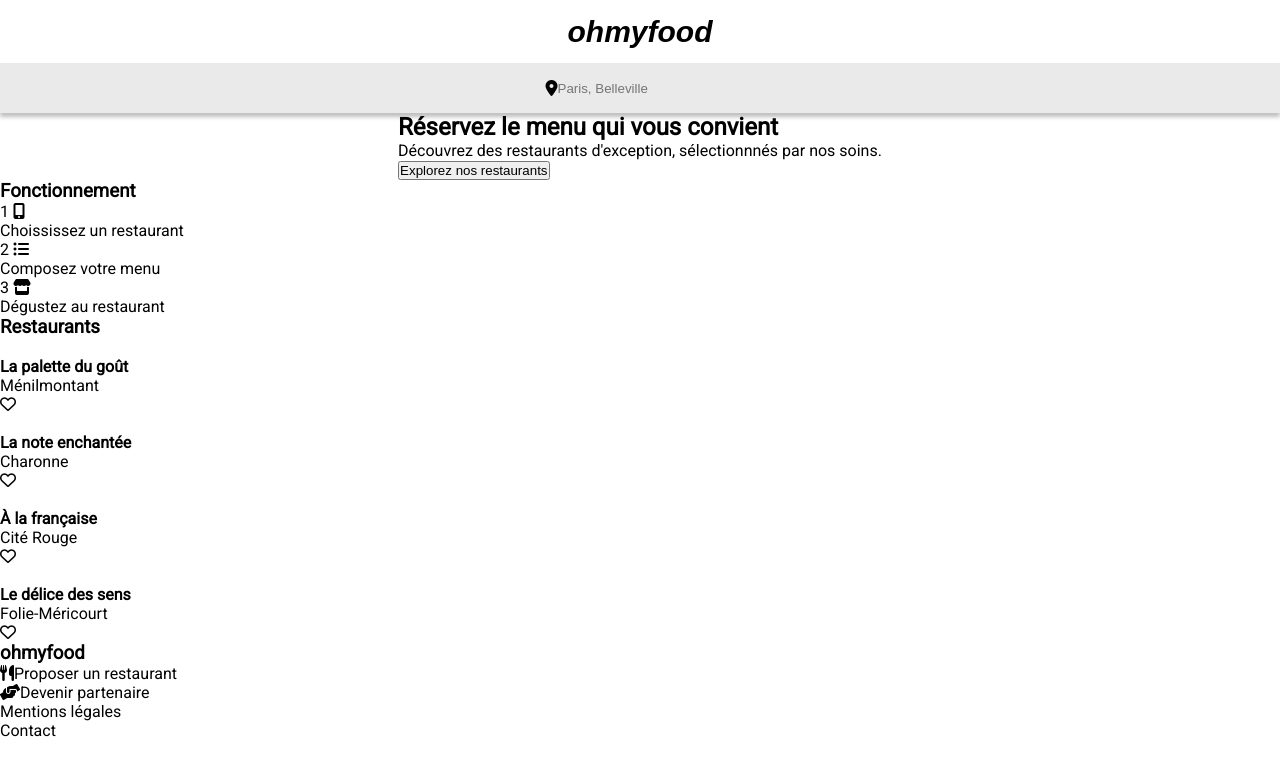
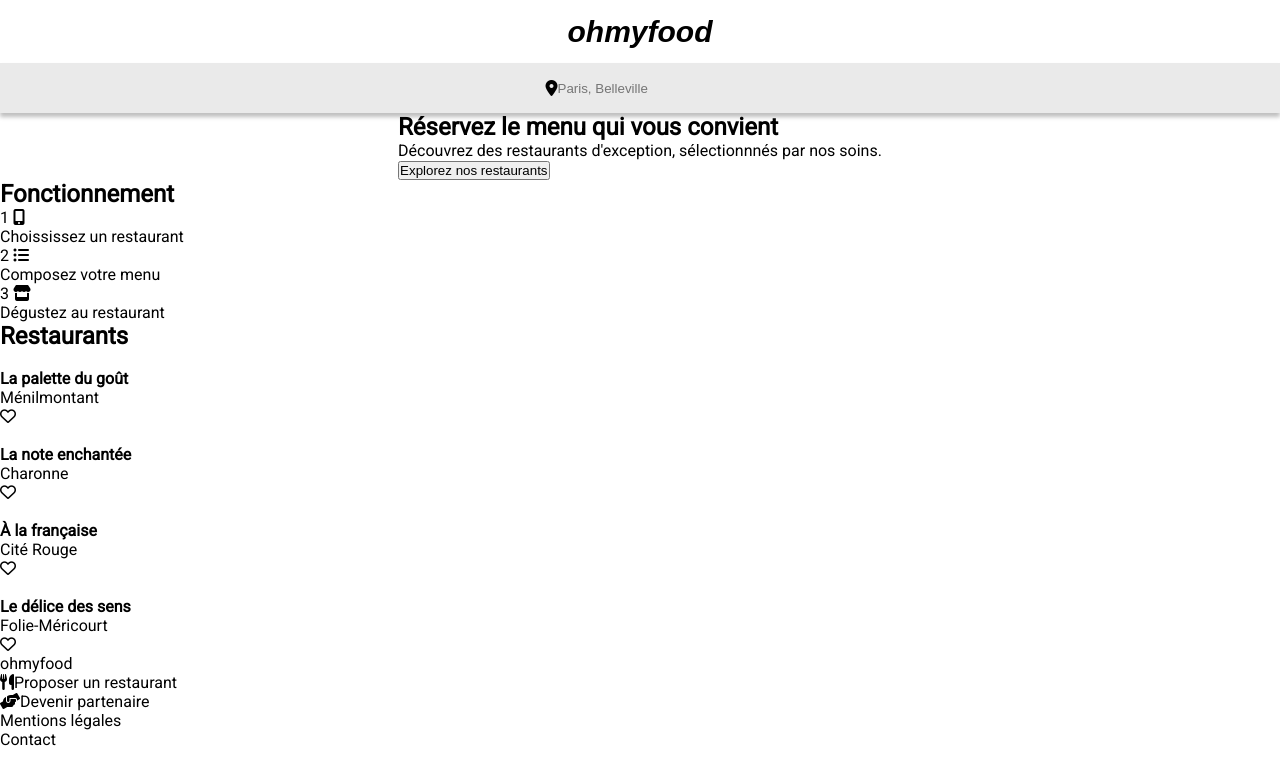
Before and after one commit to Linch022/Projet4-OC, a plain HTML site: page index.html in a window 1280 px wide. Drawn offline with Linux system fonts and the light colour scheme; a web font is replaced by a local one.

Commit message:
change of title structure, removal of nav

```diff
--- a/index.html
+++ b/index.html
@@ -12,10 +12,8 @@
 </head>
 <body>
     <div class="main-container">
-        <header>
-            <nav class="navbar">
-                <h1 class="navbar__title">ohmyfood</h1>
-            </nav>
+        <header class="header">
+                <h1 class="header__title">ohmyfood</h1>
         </header>
         <main>
             <section class="headline">
@@ -30,25 +28,27 @@
                 </div>
             </section>
             <section class="steps">
-                <h3>Fonctionnement</h3>
-                <div class="step">
+                <h2>Fonctionnement</h2>
+                <ol>
+                    <li class="step">
                         <span class="step__number">1</span>
                         <i class="fa-solid fa-mobile-screen-button"></i>
                         <p class="step__text">Choississez un restaurant</p>
-                </div>
-                <div class="step">
+                    </li>
+                    <li class="step">
                         <span class="step__number">2</span>
                         <i class="fa-solid fa-list-ul"></i>
                         <p class="step__text">Composez votre menu</p>
-                </div>
-                <div class="step">
+                    </li>
+                    <li class="step">
                         <span class="step__number">3</span>
                         <i class="fa-solid fa-store"></i>
                         <p class="step__text">Dégustez au restaurant</p>
-                </div>
+                    </li>
+                </ol>
                 </section>
                 <section class="restaurants">
-                <h3 class="">Restaurants</h3>
+                <h2 class="">Restaurants</h2>
                 <div class="cards-container">
                     <a href="#">
                         <article class="card">
@@ -102,7 +102,7 @@
             </section>
         </main>
         <footer>
-            <h3>ohmyfood</h3>
+            <p>ohmyfood</p>
             <ul>
                 <li><i class="fa-solid fa-utensils"></i>Proposer un restaurant</li>
                 <li><i class="fa-solid fa-handshake-angle"></i>Devenir partenaire</li>
--- a/sass/layout/_header.scss
+++ b/sass/layout/_header.scss
@@ -1,9 +1,9 @@
-.navbar {
+.header {
     display: flex;
     justify-content: center;
     align-items: center;
     height: 63px;
-    .navbar__title {
+    &__title {
         font-family: $font-title;
         font-style: italic;
         font-size: 30px;
```
Also changed, not shown: css/style.css. Lines whose indentation alone changed are shown as unchanged.
